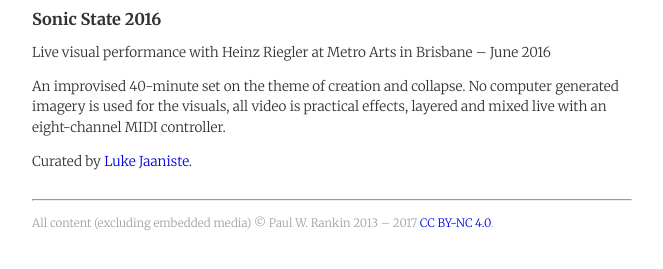
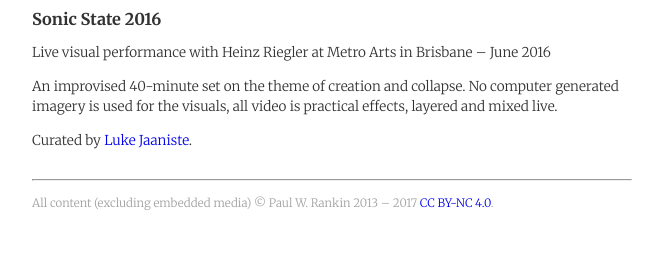
Before and after one commit to rnkn/portfolio, a Jekyll site: the page built from _posts/2016-06-09-sonic-state.md, in a window 1280 px wide, cut to the strip 423-692 px from the top of the page. Shown: the whole strip, without its empty margins (308-971 px from the left). Built offline with Jekyll 4.4.1, drawn with Linux system fonts in a browser that asks for light colours.

Commit message:
Who cares about a MIDI controller??

```diff
--- a/_posts/2016-06-09-sonic-state.md
+++ b/_posts/2016-06-09-sonic-state.md
@@ -19,6 +19,6 @@ cv:
 ---
 An improvised 40-minute set on the theme of creation and collapse. No computer
 generated imagery is used for the visuals, all video is practical effects,
-layered and mixed live with an eight-channel MIDI controller.
+layered and mixed live.
 
 Curated by [Luke Jaaniste](http://www.lukejaaniste.com).
```
